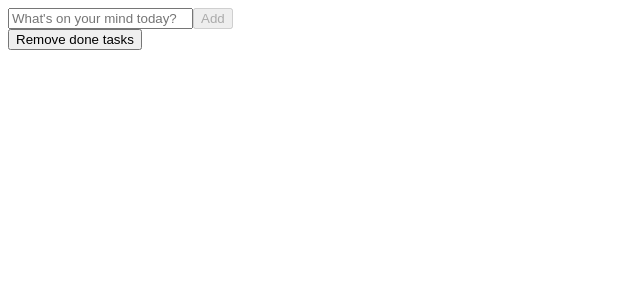
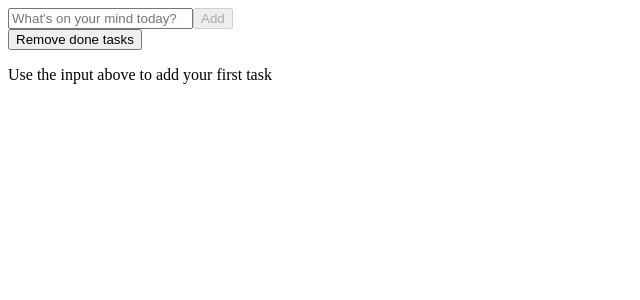
Before and after one commit to Gelio/todo-app-compilers-comparison, a React app: page / in a window 1280 px wide. Shown: the top 300 px of the page, without its empty margins (0-640 px from the left). Built offline with nearby package versions, Linux system fonts and the light colour scheme; the HTML template or start-up script is replaced by a standard one.

Commit message:
add text when todo list is empty

```diff
--- a/src/tasks/list/list.tsx
+++ b/src/tasks/list/list.tsx
@@ -9,6 +9,7 @@ export const TaskList: FunctionComponent = () => {
 
   return (
     <div>
+      {tasks.length > 0 ? (
         <ul>
           {tasks.map((task, index) => (
             <TaskItem
@@ -24,6 +25,9 @@ export const TaskList: FunctionComponent = () => {
             />
           ))}
         </ul>
+      ) : (
+        <p className="mt-5">Use the input above to add your first task</p>
+      )}
     </div>
   );
 };
```
Lines whose indentation alone changed are shown as unchanged.
